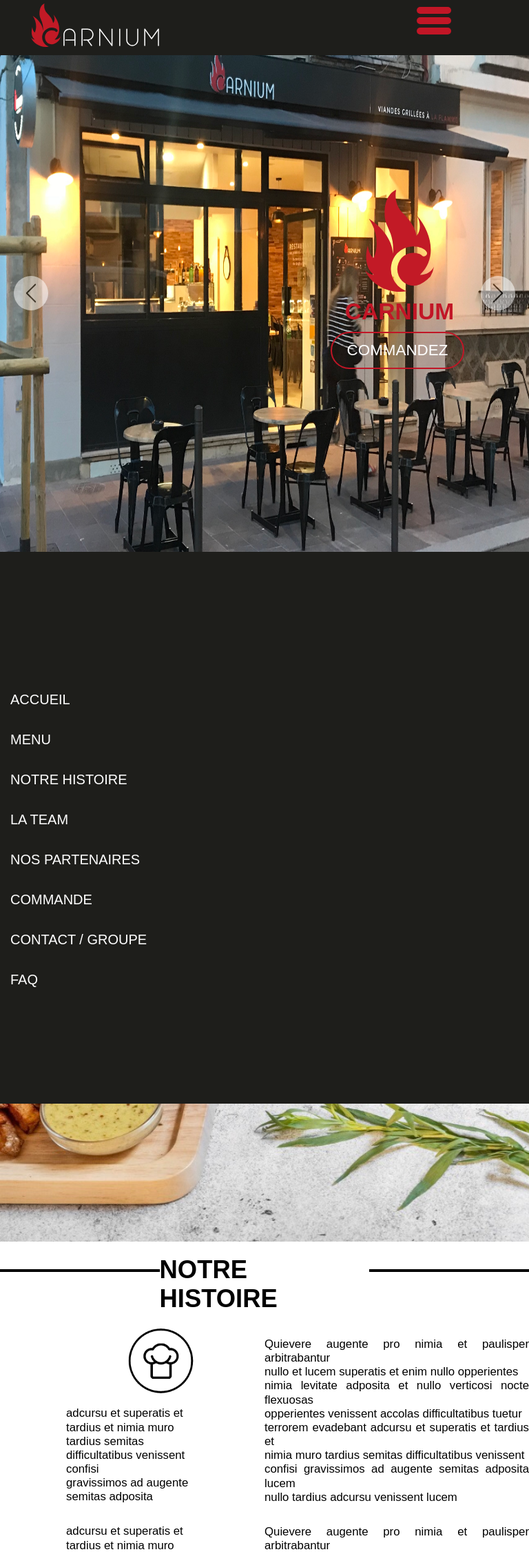
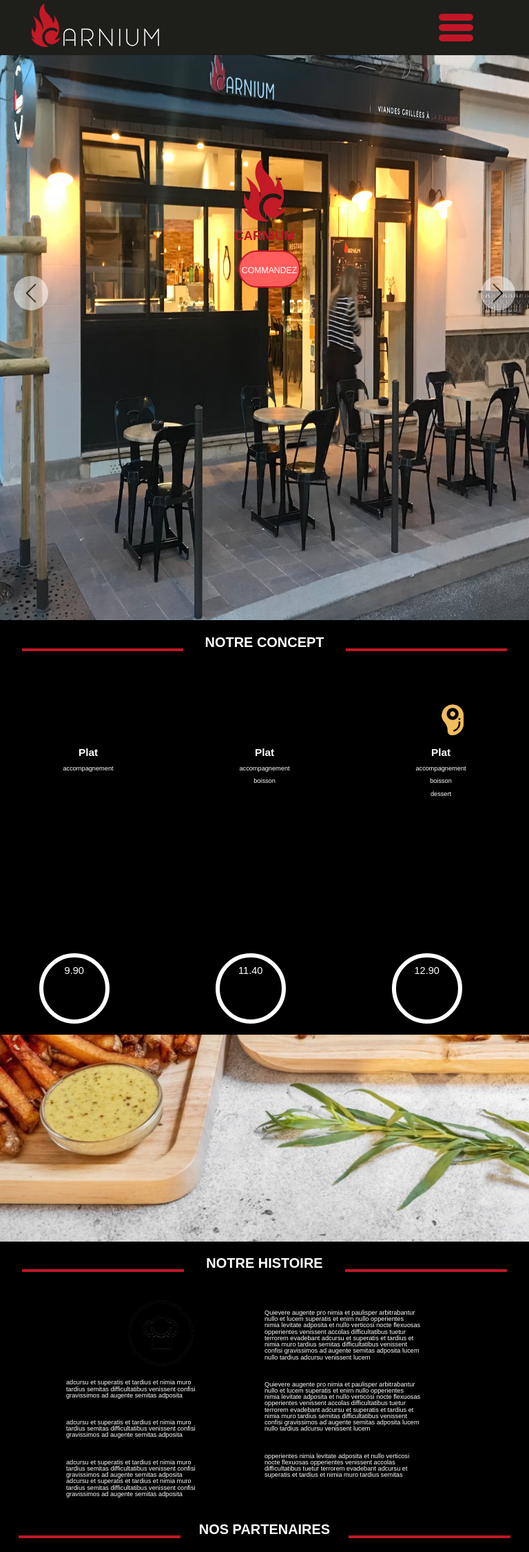
Before and after one commit to ilies28000/Carnium, a PHP site: page / in a window 768 px wide; the page is wider, and only the part inside the window is pictured. Shown: the top 2250 px of that part at 69% size. Run offline with PHP 8.4, Linux system fonts and the light colour scheme; some web fonts are replaced.

Commit message:
responsive

```diff
--- a/index.html
+++ b/index.html
@@ -5,6 +5,8 @@
         <meta charset="UTF-8">
         <title>CARNIUM</title>
         <meta name="description" content="Restaurant CARNIUM"/>
+        <!-- <link rel="stylesheet" media="(orientation:portrait)" href="portrait.css"> -->
+        <!-- <link rel="stylesheet" media="(orientation:landscape)" href="paysage.css"> -->
         <!-- <link href="http://maxcdn.bootstrapcdn.com/font-awesome/4.2.0/css/font-awesome.min.css" rel="stylesheet" media="all">
         <link rel="stylesheet" href=https://kit-free.fontawesome.com/releases/latest/css/free.min.css> -->
         <link rel="icon png" type="image/png" href="images/carniumLogo.png">
@@ -24,7 +26,7 @@
                         <span></span>
                         <span></span>
                 </div>
-                <ul class="containerHeader">
+                <ul id="containerMobil" class="containerHeader">
                     <li class="menuItem current">
                         <a href="index.html" title="Accueil">ACCUEIL</a>
                     </li>
--- a/scripts/index.js
+++ b/scripts/index.js
@@ -276,35 +276,35 @@
 
 // burger !
 
-// const burger = document.querySelector('.burger');
+const burger = document.querySelector('.burger');
 
-// burger.addEventListener('click', () => {
-//   burger.classList.toggle('cross');
-//   document.querySelector('menu').classList.toggle('open');
-// });
+burger.addEventListener('click', () => {
+  burger.classList.toggle('cross');
+  document.querySelector('#containerMobil').classList.toggle('open');
+});
 
-let menuMobile = document.querySelector('.containerHeader')
-let buttonHamburger = document.querySelector('.burger')
+// let menuMobile = document.querySelector('.containerHeader')
+// let buttonHamburger = document.querySelector('.burger')
 
-buttonHamburger.addEventListener('click',function(){
-    if (menuMobile.classList.contains("containerHeader_visible")) {
-      menuMobile.classList.remove("containerHeader_visible")
-    } else {
-      menuMobile.classList.add("containerHeader_visible")
-    }
+// buttonHamburger.addEventListener('click',function(){
+//     if (menuMobile.classList.contains("containerHeader_visible")) {
+//       menuMobile.classList.remove("containerHeader_visible")
+//       console.log("az")
+//     } else {
+//         console.log("da")
+//           menuMobile.classList.add("containerHeader_visible")
+//     }
 
-  })
+//   })
 
   // survol //
 
   let commandeButton = document.querySelector('#commandeLink')
   let carniumCLogo = document.querySelector('.containerResevation img')
-
   commandeButton.addEventListener(
         'mouseover',
         function () {
             carniumCLogo.classList.add('carniumC')
-            console.log('fa1')
         }
     )
  commandeButton.addEventListener(
--- a/styles/main.css
+++ b/styles/main.css
@@ -12,10 +12,12 @@
     /* width: 100vmax; */
     width: 100%;
     padding:0;
-     font-family: "Rosarina", "Arial", sans-serif;
-    font-size: 14px;
+    font-family: "Rosarina", "Arial", sans-serif;
+    font-size: 100%;
     min-height : 100%;
     overflow-x: hidden;
+    color: #FFF;
+    background-color: #000
   }
 
   /*
@@ -66,7 +68,7 @@
   .menuItem a{
     transition: color 0.4s ease;
     color: white;
-    font-size: 20px;
+    font-size: 1.26vw;
     text-transform: uppercase;
     text-decoration: none;
   }
@@ -79,7 +81,7 @@
     margin-left: 20px;
   }
   .imageLogoFacebook{
-    width: 20px;
+    width: 25px;
     margin: 0 15px;
     display: flex;
   }
@@ -89,7 +91,7 @@
     transition: visibility 1s ease, background-image 1s ease;
   }
   .imageLogoInstagram{
-    width: 20px;
+    width: 25px;
     margin: 0 15px;
     display: flex;
   }
@@ -240,34 +242,32 @@
 .containerResevation{
   position: absolute;
   margin: 0 auto;
-  top: 30%;
-  right: 480px;
-  left: 480px;
-  width: 200px;
+  top: 25%;
+  width: 100%;
 }
 .containerResevation img{
   display: flex;
   margin: 5px auto;
-  width: 50%;
-  height: 50%;
+  width: 8%;
+  height: 8%;
 }
 .containerResevation h3, .containerResevation h4{
   margin: 10px auto;
   text-align: center;
-  font-size: 2.4em;
+  font-size: 2.4vw;
   color: #c21626;
 }
 .containerResevation h4{
-  font-size: 2em;
+  font-size: 2vw;
 
 }
 .containerResevation a {
   position: absolute;
-  width: 180px;
+  width: 10%;
   height: 40px;
-  left: 0;
+  left: 45%;
   padding: 5px;
-  background-color: transparent;
+  background-color: rgb(255, 92, 92);
   border: solid rgba(193, 22, 38, 1) 2px;
   border-radius: 30px;
   cursor: pointer;
@@ -289,8 +289,8 @@
   display: flex;
   justify-content: center;
   color: #FFF;
-  line-height: 40px;
-  font-size: 1.6em;
+  line-height: 45px;
+  font-size: 1.6vw;
   transition:color 0.3s ease 0s;
 }
 
@@ -364,7 +364,7 @@
   margin: 0 auto;
   width: 100%;
   height: 600px;
-  background-color: #FFF;
+  background-color: #000;
 }
 #menu{
   display: flex;
@@ -374,7 +374,7 @@
 display: flex;
 justify-content: center;
 margin: 20PX auto;
-font-size: 2.6em;
+font-size: 2.6vw;
 width: 100%;
 }
 .concept_container1{
@@ -409,9 +409,9 @@
   display: flex;
   justify-content: center;
   margin: 15px auto;
-  font-size: 2em;
+  font-size: 2vw;
   width: 100%;
-  line-height: 1.2em;
+  line-height: 1.2vw;
 }
 
 .concept_container1 p, .concept_container2 p,
@@ -419,8 +419,8 @@
   display: flex;
   justify-content: center;
   width: 100%;
-  font-size: 1.2em;
-  line-height: 1.2em;
+  font-size: 1.2vw;
+  line-height: 1.2vw;
   text-align: justify;
 }
 
@@ -431,12 +431,12 @@
   right: 38%;
   width: 90px;
   height: 90px;
-  border: 6px solid rgb(0, 0, 0);
+  border: 6px solid #FFF;
   border-radius: 50%;
 }
 .prix_menu1 p, .prix_menu2 p, .prix_menu3 p{
   text-align: center;
-  font-size: 1.9em;
+  font-size: 1.9vw;
 }
 
 /* .concept{
@@ -465,7 +465,7 @@
   margin: 0 auto;
   width: 100%;
   height: 1400px;
-  background: url("../images/image2.jpeg");
+  background: url("../images/image7.jpg");
   background-size: 1440px 900px;
   background-attachment: fixed;
   position: relative;
@@ -475,7 +475,7 @@
   margin: 0 auto;
   width: 100%;
   height: auto;
-  background-color: #FFF;
+  background-color: #000;
 }
 
 #notreHistoire{
@@ -487,14 +487,14 @@
   display: flex;
   justify-content: center;
   margin: 20PX auto;
-  font-size: 2.6em;
+  font-size: 2.6vw;
   width: 100%;
 }
 hr{
   margin: 20px auto;
   width: 30%;
   height: 0px;
-  border: black 2px solid;
+  border: rgba(193, 22, 38, 1) 2px solid;
 }
 .pageLeftHistoire{
   width: 50%;
@@ -511,8 +511,8 @@
 .pageLeftHistoire p {
   margin: 0 auto;
   width: 50%;
-  font-size: 1.2em;
-  line-height: 1.2em;
+  font-size: 1.2vw;
+  line-height: 1.2vw;
   padding: 15px 0;
 }
 
@@ -522,8 +522,8 @@
 
 .pageRightHistoire p {
   margin: 0 auto;
-  font-size: 1.2em;
-  line-height: 1.2em;
+  font-size: 1.2vw;
+  line-height: 1.2vw;
   padding: 15px 0;
   text-align: justify;
 }
@@ -537,7 +537,7 @@
   display: flex;
   justify-content: center;
   margin: 20PX auto;
-  font-size: 2.6em;
+  font-size: 2.6vw;
   width: 100%;
 }
 
@@ -556,14 +556,14 @@
 
 .partenaires_column h4{
   text-align: center;
-  font-size: 1.6em;
+  font-size: 1.6vw;
 }
 
 .partenaires_column p{
   margin: 0 auto;
   text-align: center;
-  font-size: 1.2em;
-  line-height: 1.4em;
+  font-size: 1.2vw;
+  line-height: 1.4vw;
   width: 50%;
 }
 /*
@@ -586,7 +586,7 @@
 
 footer{
   width : 100%;
-  background-color: #E6E7EA;
+  background-color: rgb(96, 97, 97);
   position: relative;
 }
 
@@ -795,6 +795,7 @@
 
 /*FIN PAGE CONTACT*/
 
+
 /* burger */
 
 .burger, .burger span{
@@ -803,11 +804,9 @@
 
 /* RESPONSIVE */
 
-/* @media only screen and (min-width: 768px) and (max-width: 1024px) {
+/* @media  screen and  (orientation: landscape) and (min-width: 768px) and (max-width: 1024px) { */
 
-} */
-
-@media screen and (min-width: 300px) and (max-width: 768px) {
+@media  screen and (min-width: 768px) and (max-width: 1024px) {
   nav {
     display: flex;
     justify-content: space-between;
@@ -823,23 +822,17 @@
 
   .reseauxSoci {
     display: none;
-    /* justify-content: center;
-    width: 33.33%; */
+    justify-content: center;
+    width: 33.33%;
 }
-
-/* .containerHeader{
-  display: none;
-
-} */
 .containerHeader{
-  position: fixed;
   top: 100%;
   left: 0px;
-  width:100%;
-  height:100%;
+  width: 100%;
+  height: 550%;
   background-color:  #1e1e1b;
   margin: 0px;
-  padding: 0px;
+  padding-left: 10px;
   display: flex;
   flex-direction: column;
   transition: all ease-out 0.6s;
@@ -847,61 +840,11 @@
 
 }
 
-.containerHeader_visible{
-  position: fixed;
-  top: 0px;
-  left: 0px;
-  width:100%;
-  height:100%;
-  background-color:  #1e1e1b;
-  display: flex;
-  opacity: 0.8;
-  flex-direction: column;
-  z-index: 10;
-}
-
-/* .containerHeader_visible{
-  position: absolute;
-  display: flex;
-  flex-direction: column;
-  top: 60px;
-  left: 0px;
-  width: 100%;
-  background-color:  #1e1e1b;
-  opacity: 0.8;
-  z-index: 10;
-
-} */
-/* .containerHeader_visible li{
-  line-height: 1.4em;
-  padding: 15px;
-  width: 100%;
-  background-color: #1e1e1b;
-} */
-/* .containerHeader_visible li a{
-  animation: transHeight 1s forwards;
-}
-@keyframes transHeight {
-  from{
-    height: 0;
-  }
-  to{
-    height: 100%;
-  }
-} */
-
-  /* .imageLogoFacebook{
-    width: 20px;
-  }
-  .imageLogoInstagram{
-    width: 20px;
-    margin: 0 10px;
-  } */
   .burger {
     display: block;
-    padding-top: 10px;
+    padding-top: 20px;
     margin: 0 10px;
-    width: 33.33%;
+    width: 25%;
     cursor: pointer;
     transition: all 0.5s;
     padding-bottom: 0;
@@ -939,19 +882,59 @@
   .burger.cross span:nth-of-type(3) {
     transform: rotate(-45deg);
   }
-  /* #menu {
+   #containerMobil {
     position: absolute;
     transform: translateX(-100%);
     transition: all 0.5s;
     padding-right: 20px;
   }
-  #menu.open {
+  #containerMobil.open {
     transform: translateX(0);
   }
-  #menu .burger {
+  #containerMobil .burger {
     position: absolute;
     left: 100%;
-    top: 0;
-  } */
+    top: 80px;
+  }
 
+
+   .menuItem a{
+    transition: color 0.4s ease;
+    color: white;
+    font-size: 2vw;
+    text-decoration: none;
+  }
+  .menuItem a:hover{
+    transition: color 0.4s ease;
+    color: #c21626;
+    font-size: 2vw;
+    text-decoration: none;
+  }
 }
+
+/*
+
+@media screen and (min-width:768px) and (max-width:1024px)
+{
+  .container{
+    width: 768px;
+  }
+}
+
+@media screen and (min-width:540px) and (max-width:768px)
+{
+  .container{
+    width: 540px;
+  }
+}
+
+@media screen and (max-width:540px)
+{
+  .container{
+    width: 100%;
+  }
+
+  div[class^="block1"]{
+    width:calc(100% - 20px);
+  }
+} */
```
Also changed, not shown: 2 other files.
